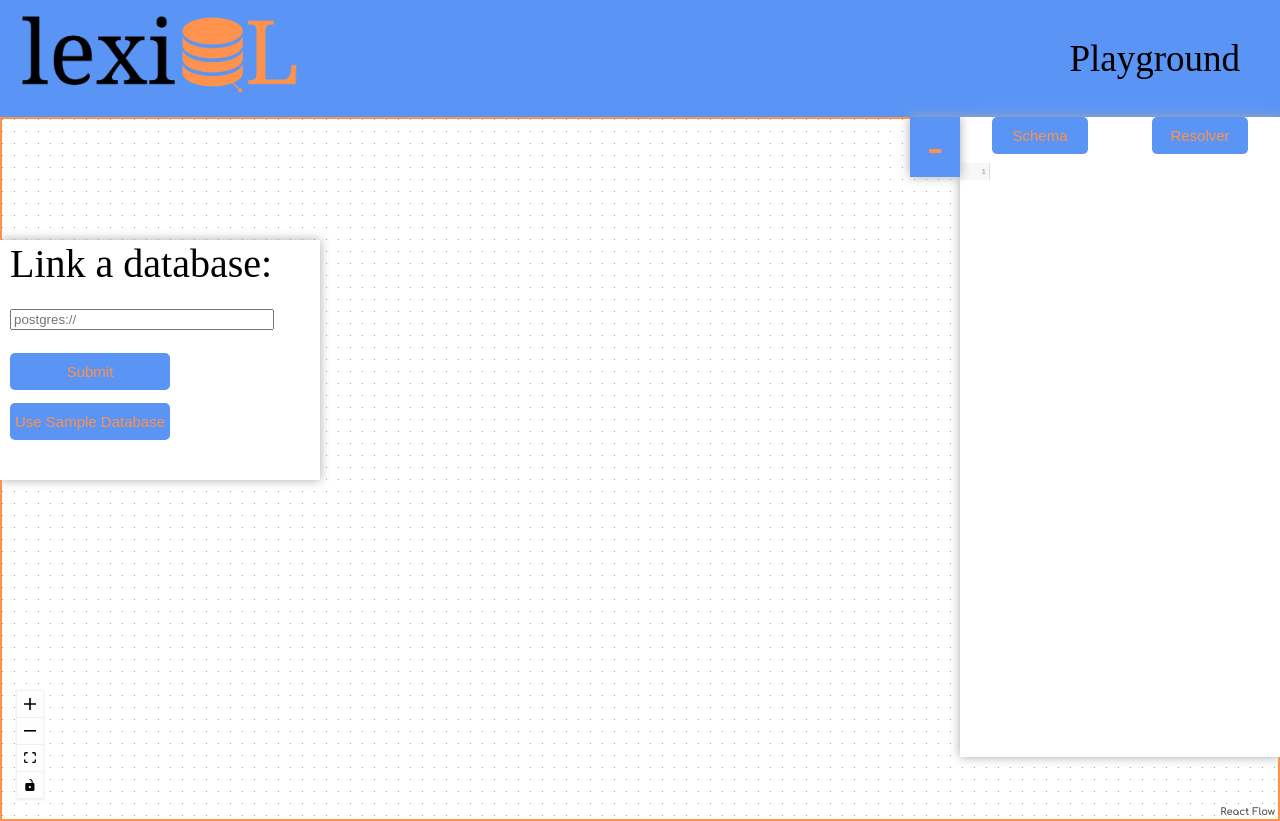
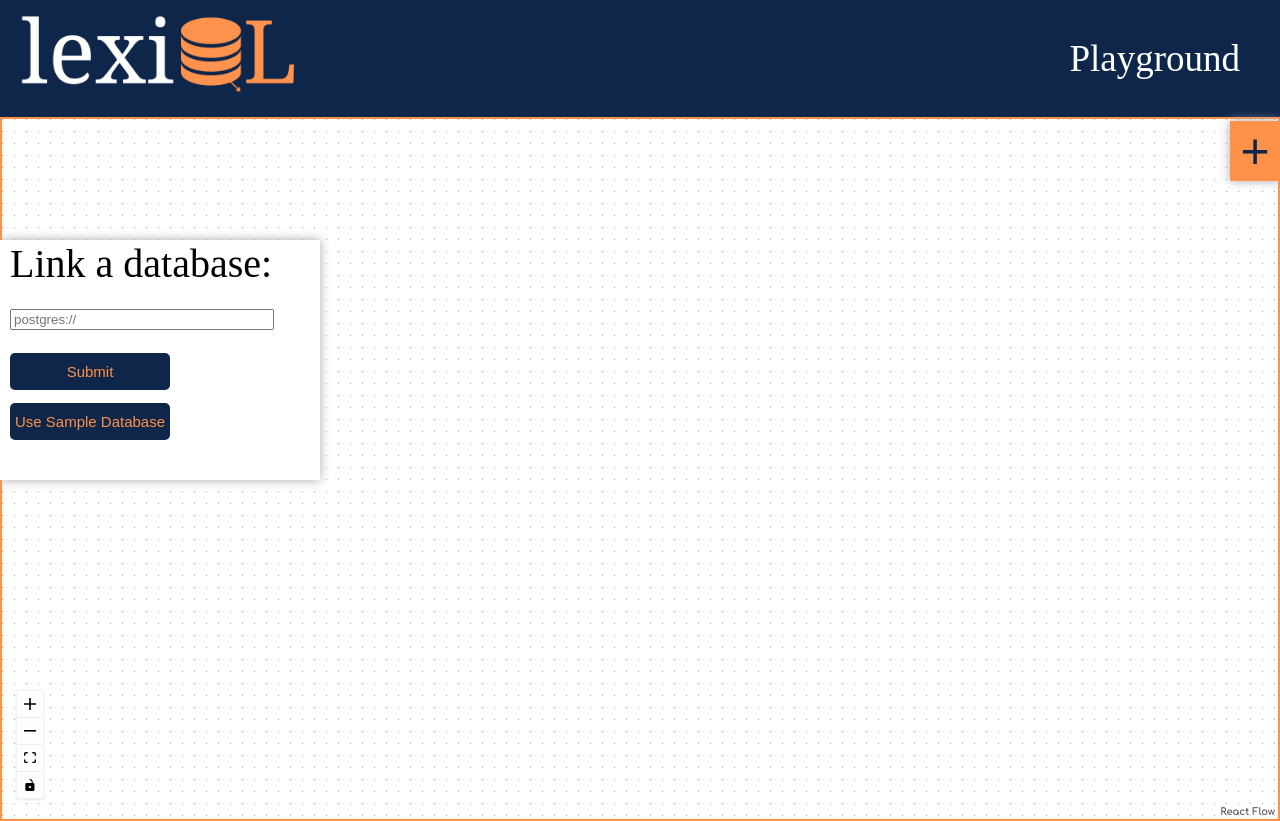
Before and after one commit to oslabs-beta/lexiQL, a React app: page /data in a window 1280 px wide. Built offline with nearby package versions, Linux system fonts and the light colour scheme; a web font is replaced by a local one.

Commit message:
changed navbar to navy on data page, updated code panel to be closed at first

```diff
--- a/client/components/NavBar.jsx
+++ b/client/components/NavBar.jsx
@@ -3,6 +3,7 @@ import { Route, Switch, Link, useLocation } from 'react-router-dom';
 import HomePage from '../pages/homePage.jsx';
 import DataPage from '../pages/dataPage.jsx';
 import Logo from '../assets/new-logo.png';
+import WhiteLogo from '../assets/white-logo.png';
 import TwitterLogo from '../assets/navy-twitter.png';
 import LinkedinLogo from '../assets/navy-linkedin.png';
 import GithubLogo from '../assets/navy-github.png';
@@ -92,7 +93,12 @@ export default function navBar() {
       <body id="appBody">
         <nav id="appHeader">
           <Link className="headerLogo" to="/">
-            <img className="homeLogo" id="homeLogo" src={Logo} alt="logo" />
+            <img
+              className="homeLogo"
+              id="homeLogo"
+              src={WhiteLogo}
+              alt="logo"
+            />
           </Link>
 
           <Link className="headerLinks" to="/playground">
@@ -122,7 +128,12 @@ export default function navBar() {
       <body id="appBody">
         <nav id="appHeader">
           <Link className="headerLogo" to="/">
-            <img className="homeLogo" id="homeLogo" src={Logo} alt="logo" />
+            <img
+              className="homeLogo"
+              id="homeLogo"
+              src={WhiteLogo}
+              alt="logo"
+            />
           </Link>
           <Link className="headerLinks" to="/data">
             <p>Visualize</p>
--- a/client/containers/formContainer.jsx
+++ b/client/containers/formContainer.jsx
@@ -92,7 +92,7 @@ export default function formContainer() {
 
           relationalData[tableName] = relationalTableData[tableName];
 
-          console.log('relational data: ', relationalData);
+          console.log('relational table data: ', relationalTableData);
           // obj to keep track of which columns have source/target handles to help with  to avoid each node having handles when unnecessary
           /*
           const hasHandles = {}
@@ -317,6 +317,7 @@ export default function formContainer() {
             schema: data.GQLSchema.types,
             resolver: data.GQLSchema.resolvers,
             displayCode: data.GQLSchema.types,
+            codeIsOpen: true,
           },
         });
 
@@ -542,6 +543,7 @@ export default function formContainer() {
             schema: data.GQLSchema.types,
             resolver: data.GQLSchema.resolvers,
             displayCode: data.GQLSchema.types,
+            codeIsOpen: true,
           },
         });
 
--- a/client/state/reducers.js
+++ b/client/state/reducers.js
@@ -22,7 +22,7 @@ export const initialCodeState = {
   schema: '',
   resolver: '',
   displayCode: '',
-  codeIsOpen: true,
+  codeIsOpen: false,
 };
 
 export const codeReducer = (state, action) => {
@@ -33,6 +33,7 @@ export const codeReducer = (state, action) => {
         schema: action.payload.schema,
         resolver: action.payload.resolver,
         displayCode: action.payload.displayCode,
+        codeIsOpen: action.payload.codeIsOpen,
       };
     case 'SET_DISPLAY':
       return {
--- a/client/stylesheets/codeContainer.scss
+++ b/client/stylesheets/codeContainer.scss
@@ -5,6 +5,7 @@
   align-items: stretch;
   overflow-y: auto;
   font-size: 8px;
+  margin-top: 4px;
 
   .codeButtons {
     display: flex;
@@ -17,7 +18,7 @@
     border-radius: 5px;
     width: 30%;
     padding: 10px 0px;
-    background-color: $bright-blue;
+    background-color: $dark-blue;
     color: $orange;
     font-size: 15px;
   }
@@ -56,7 +57,7 @@ SCHEMA/RESOLVER PANEL STYLING
   .codeToggleBtn {
     font-size: 50px;
     background-color: $orange;
-    color: $bright-blue;
+    color: $dark-blue;
     position: fixed;
     width: 50px;
     right: 0px;
@@ -72,7 +73,7 @@ SCHEMA/RESOLVER PANEL STYLING
 
   .codeToggleBtn.open {
     right: 25%;
-    background-color: $bright-blue;
+    background-color: $dark-blue;
     color: $orange;
   }
 
--- a/client/stylesheets/navbar.scss
+++ b/client/stylesheets/navbar.scss
@@ -41,7 +41,8 @@
 }
 
 #appHeader {
-  background-color: $bright-blue;
+  // background-color: $bright-blue;
+  background-color: $dark-blue;
   width: 100%;
   display: flex;
   justify-content: space-between;
@@ -49,14 +50,14 @@
   font-family: 'Raleway';
 
   .headerLinks {
-    color: black;
+    color: white;
     font-size: 37px;
     text-decoration: none;
     margin-right: 40px;
   }
 
   .headerLinks:visited {
-    color: black;
+    color: white;
   }
 
   .headerLinks:hover {
--- a/client/stylesheets/uri.scss
+++ b/client/stylesheets/uri.scss
@@ -25,7 +25,8 @@ URI FORM PANEL STYLING
   position: fixed;
   background-color: $orange;
   color: $bright-blue;
-  border: 2px solid $orange;
+  // border: 2px solid $orange;
+  border: none;
   width: 50px;
   top: 30%;
   left: 0px;
@@ -40,7 +41,7 @@ URI FORM PANEL STYLING
 
 .uripanelbtn.open {
   left: 25%;
-  background-color: $bright-blue;
+  background-color: $dark-blue;
   color: $orange;
 }
 
@@ -73,7 +74,7 @@ URI FORM STYLING
     border-radius: 5px;
     width: 50%;
     padding: 10px 0px;
-    background-color: $bright-blue;
+    background-color: $dark-blue;
     color: $orange;
     border: none;
     font-size: 15px;
```
Also changed, not shown: client/assets/white-logo.png (added).
